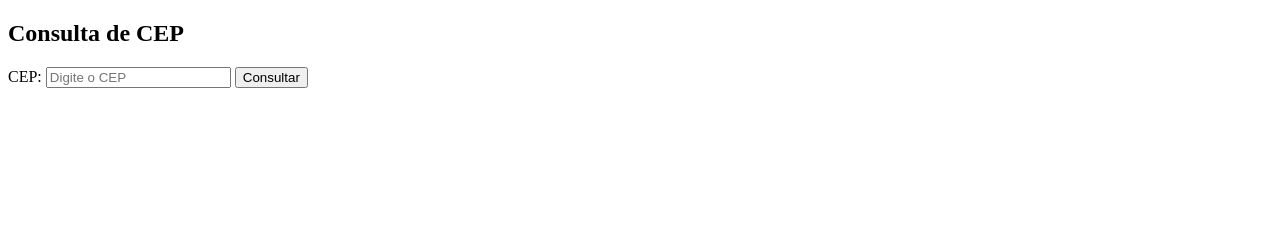
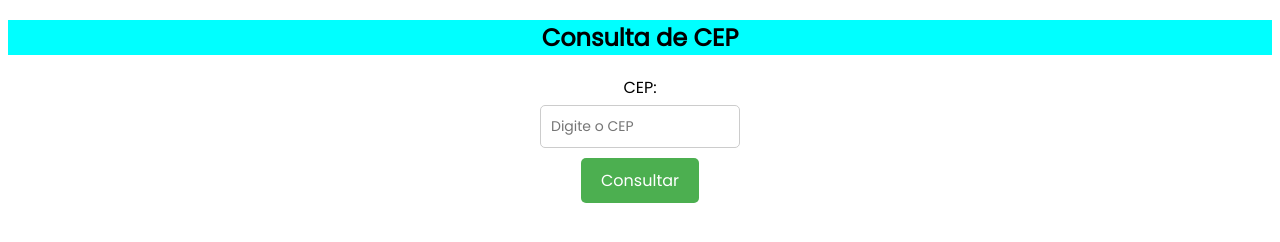
Before and after one commit to Hugo-Sodre/projetosJS, a plain HTML site: page ConsultaCep/index.html in a window 1280 px wide. Drawn offline with Linux system fonts and the light colour scheme.

Commit message:
css feito

```diff
--- a/ConsultaCep/index.html
+++ b/ConsultaCep/index.html
@@ -4,17 +4,26 @@
     <meta charset="UTF-8">
     <meta name="viewport" content="width=device-width, initial-scale=1.0">
     <link rel="stylesheet" href="style.css">
+    <link rel="preconnect" href="https://fonts.googleapis.com">
+<link rel="preconnect" href="https://fonts.gstatic.com" crossorigin>
+<link href="https://fonts.googleapis.com/css2?family=Poppins&display=swap" rel="stylesheet">
     <title>Consulta Cep</title>
 </head>
 <body>
+
+    <div class="cabecalho">
+    <header>
     <h2>Consulta de CEP</h2>
+    </header>
+</div>
 
+<div class="form">
     <form id="cepForm">
         <label for="cep">CEP:</label>
-        <input type="text" id="cep" placeholder="Digite o CEP" required>
-        <button type="button" onclick="consultarCEP()">Consultar</button>
+        <input  class="input" type="text" id="cep" placeholder="Digite o CEP" required>
+        <button class="button"  type="button" onclick="consultarCEP()">Consultar</button>
     </form>
-
+</div>
     <div id="resultado"></div>
 
     <script src="script.js"></script>
--- a/ConsultaCep/style.css
+++ b/ConsultaCep/style.css
@@ -0,0 +1,41 @@
+*{
+    font-family: 'Poppins', sans-serif;
+}
+.cabecalho h2{
+    text-align: center;
+}
+.cabecalho{
+    background-color: aqua;
+}
+.form {
+    text-align: center;
+}
+
+#cepForm {
+    display: flex;
+    flex-direction: column;
+    align-items: center;
+}
+button {
+    padding: 10px 20px;
+    margin: 5px;
+    border: none;
+    border-radius: 5px;
+    background-color: #4CAF50;
+    color: white;
+    font-size: 16px;
+    cursor: pointer;
+
+}
+button:hover {
+    background-color: #45a049;
+  }
+.input{
+    padding: 10px;
+      margin: 5px;
+      border: 1px solid #ccc;
+      border-radius: 5px;
+      box-sizing: border-box;
+      width: 200px;
+      font-size: 14px;
+}
```
